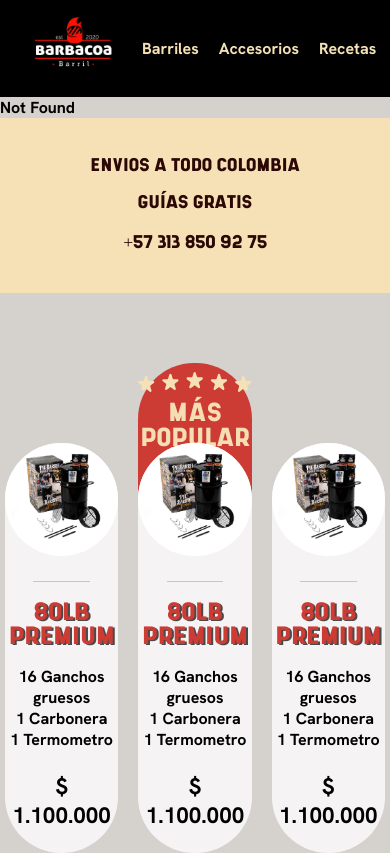
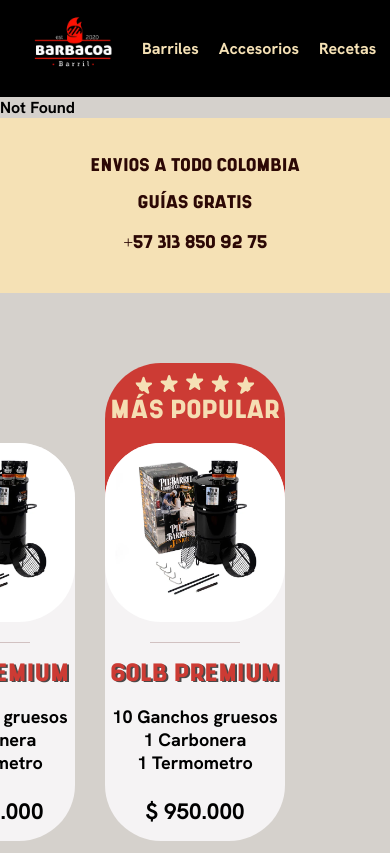
Before and after one commit to SokmarK/BarbacoaReact, a React (Vite) app: page /products in a window 390 px wide. Shown: the top 853 px of the page. Built offline with nearby package versions, Linux system fonts and the light colour scheme.

Commit message:
Cambios responsive 27/11/2024

```diff
--- a/index.html
+++ b/index.html
@@ -3,23 +3,11 @@
     <head>
         <meta charset="UTF-8" />
         <link rel="icon" type="image/svg+xml" href="/vite.svg" />
-        <link
-            rel="stylesheet"
-            href="https://cdnjs.cloudflare.com/ajax/libs/font-awesome/6.0.0-beta3/css/all.min.css"
-            integrity="sha384-k6RqeWeci5ZR/Lv4MR0sA0FfDOM1hXjIF1/7Z3D0Gn2q57v1hCg3Bhf3Kf3iVxj"
-            crossorigin="anonymous"
-        />
-
-        <link
-            rel="stylesheet"
-            href="https://cdn.jsdelivr.net/npm/swiper@11/swiper-bundle.min.css"
-        />
         <meta name="viewport" content="width=device-width, initial-scale=1.0" />
-        <title>Vite + React</title>
+        <title>Barbacoa Barril</title>
     </head>
     <body>
         <div id="root"></div>
         <script type="module" src="/src/main.jsx"></script>
-        <script src="https://cdn.jsdelivr.net/npm/swiper@11/swiper-bundle.min.js"></script>
     </body>
 </html>
--- a/package.json
+++ b/package.json
@@ -12,7 +12,8 @@
   "dependencies": {
     "react": "^18.3.1",
     "react-dom": "^18.3.1",
-    "react-router-dom": "^6.27.0"
+    "react-router-dom": "^6.27.0",
+    "swiper": "^11.1.15"
   },
   "devDependencies": {
     "@eslint/js": "^9.11.1",
--- a/src/components/GridProducts/GridProducts.jsx
+++ b/src/components/GridProducts/GridProducts.jsx
@@ -1,57 +1,70 @@
-import "./GridProducts.scss";
-{
-    /*import React, { useRef, useState } from "react";
+import PropTypes from "prop-types";
 import { Swiper, SwiperSlide } from "swiper/react";
 import "swiper/css";
 import "swiper/css/pagination";
+import { Pagination } from "swiper/modules";
+import "./GridProducts.scss";
 
-import { Pagination } from "swiper/modules";*/
-}
+const products = [
+    {
+        img: "/barbacoaexample.png",
+        title: "80LB PREMIUM",
+        price: "$ 1.100.000",
+        list: ["16 Ganchos gruesos", "1 Carbonera", "1 Termometro"],
+    },
+    {
+        img: "/barbacoaexample.png",
+        title: "60LB PREMIUM",
+        price: "$ 950.000",
+        list: ["10 Ganchos gruesos", "1 Carbonera", "1 Termometro"],
+        popular: true,
+    },
+    {
+        img: "/barbacoaexample.png",
+        title: "50LB PREMIUM",
+        price: "$ 750.000",
+        list: ["10 Ganchos gruesos", "1 Carbonera", "1 Termometro"],
+    },
+];
 
-export default function GridProducts() {
+const ProductCard = ({ img, title, price, list, popular }) => {
     return (
-        <section className="section-first container">
-            <div className="section-first__container">
         <div className="section-first__div">
-                    <img src="/barbacoaexample.png" alt="" />
-                    <hr />
-                    <p className="section-first__p-shrimp">80LB PREMIUM</p>
-                    <ul>
-                        <li>16 Ganchos gruesos</li>
-                        <li>1 Carbonera</li>
-                        <li>1 Termometro</li>
-                    </ul>
-                    <p className="section-first__p-price">$ 1.100.000</p>
-                </div>
-
-                <div className="section-first__div">
+            {popular ? (
                 <div className="section-first__red-div">
                     <img src="/stars.svg" alt="" />
                     <p className="section-first__popular-p">MÁS POPULAR</p>
                 </div>
+            ) : null}
 
-                    <img src="/barbacoaexample.png" alt="" />
+            <img src={img} alt="" />
             <hr />
-                    <p className="section-first__p-shrimp">80LB PREMIUM</p>
+            <p className="section-first__p-shrimp">{title}</p>
             <ul>
-                        <li>16 Ganchos gruesos</li>
-                        <li>1 Carbonera</li>
-                        <li>1 Termometro</li>
+                {list.map((item) => (
+                    <li key={item}>{item}</li>
+                ))}
             </ul>
-                    <p className="section-first__p-price">$ 1.100.000</p>
+            <p className="section-first__p-price">{price}</p>
         </div>
+    );
+};
 
-                <div className="section-first__div">
-                    <img src="/barbacoaexample.png" alt="" />
-                    <hr />
-                    <p className="section-first__p-shrimp">80LB PREMIUM</p>
-                    <ul>
-                        <li>16 Ganchos gruesos</li>
-                        <li>1 Carbonera</li>
-                        <li>1 Termometro</li>
-                    </ul>
-                    <p className="section-first__p-price">$ 1.100.000</p>
-                </div>
+ProductCard.propTypes = {
+    img: PropTypes.string.isRequired,
+    title: PropTypes.string.isRequired,
+    price: PropTypes.string.isRequired,
+    list: PropTypes.array.isRequired,
+    popular: PropTypes.bool,
+};
+
+export default function GridProducts() {
+    return (
+        <section className="section-first container-mobile-swiper">
+            <div className="section-first__container">
+                {products.map((product) => (
+                    <ProductCard key={product.title} {...product} />
+                ))}
             </div>
 
             <div className="section-first__div-button">
@@ -62,25 +75,22 @@ export default function GridProducts() {
 
             {/* ----------- CARRUSEL -----------  */}
 
-            {/*<Swiper
-                slidesPerView={3}
+            <Swiper
+                slidesPerView={2}
                 spaceBetween={30}
-                pagination={{
-                    clickable: true,
-                }}
+                pagination={{ clickable: true }}
                 modules={[Pagination]}
-                className="mySwiper"
-            ></Swiper>
-
-            <SwiperSlide>Slide 1</SwiperSlide>
-            <SwiperSlide>Slide 2</SwiperSlide>
-            <SwiperSlide>Slide 3</SwiperSlide>
-            <SwiperSlide>Slide 4</SwiperSlide>
-            <SwiperSlide>Slide 5</SwiperSlide>
-            <SwiperSlide>Slide 6</SwiperSlide>
-            <SwiperSlide>Slide 7</SwiperSlide>
-            <SwiperSlide>Slide 8</SwiperSlide>
-            <SwiperSlide>Slide 9</SwiperSlide> */}
+                initialSlide={1}
+                loop={true}
+                centeredSlides={true}
+                className="mySwiper "
+            >
+                {products.map((product) => (
+                    <SwiperSlide key={product.title}>
+                        <ProductCard {...product} />
+                    </SwiperSlide>
+                ))}
+            </Swiper>
         </section>
     );
 }
--- a/src/components/GridProducts/GridProducts.scss
+++ b/src/components/GridProducts/GridProducts.scss
@@ -1,5 +1,4 @@
 .section-first {
-    margin-top: 150px;
 
     &__container {
         display: grid;
@@ -90,21 +89,17 @@
         width: 50%;
         margin: 20px auto;
     }
-
-
+}
 
 .swiper {
     width: 100%;
     height: 100%;
+    display: none !important;
 }
 
 .swiper-slide {
     text-align: center;
     font-size: 18px;
-        background: #fff;
-        display: flex;
-        justify-content: center;
-        align-items: center;
 }
 
 .swiper-slide img {
@@ -113,4 +108,75 @@
     height: 100%;
     object-fit: cover;
 }
+
+.swiper-slide {
+    .section-first__div {
+        margin-top: 80px;
     }
+}
+
+.swiper-pagination {
+    margin-top: 20px ;
+    position: relative;
+}
+
+.swiper-pagination-bullet {
+    width: 15px;
+    height: 15px;
+    background: var(--color-red-dark);
+}
+.swiper-pagination-bullet-active {
+    background-color: var(--color-red);
+}
+
+@media (min-width: 667px) and (max-width: 970px) {
+    .section-first__red-div {
+        .section-first__popular-p {
+            font-size: 20px;
+        }
+
+        img {
+            margin-top: 15px;
+            width: 100px;
+        }
+    }
+}
+
+@media (min-width: 0px) and (max-width: 665px) {
+    .swiper {
+        display: block !important;
+    }
+
+    .section-first__container {
+        display: none;
+    }
+
+    .section-first {
+        margin-top: 70px;
+        margin-bottom: 70px;
+    }
+
+    .section-first__red-div {
+        img {
+            width: 120px;
+            margin: auto;
+            padding-top: 10px;
+        }
+    }
+
+    .section-first__p-price{
+        padding-bottom: 15px;
+    }
+
+}
+
+@media (min-width: 665px) {
+    .container-mobile-swiper {
+        width: 100%;
+        max-width: 1124px;
+        margin: 0 auto;
+    }
+    .section-first{
+        margin-top: 120px !important;
+    }
+}
--- a/src/components/Ourclients/Ourclients.jsx
+++ b/src/components/Ourclients/Ourclients.jsx
@@ -8,7 +8,7 @@ export default function Ourclients() {
                 <h1>NUESTROS CLIENTES</h1>
             </div>
 
-            <div className="section-clients__div-cards container">
+            <div className="section-clients__div-cards ">
                 <div className="section-clients__card">
                     <img src="./marks.svg" alt="" />
                     <p>
--- a/src/components/Ourclients/Ourclients.scss
+++ b/src/components/Ourclients/Ourclients.scss
@@ -50,7 +50,7 @@
     }
 }
 
-@media (max-width: 414px) and (max-width: 640px) {
+@media (max-width: 665px) {
     .section-clients__div-cards {
         display: block;
 
--- a/src/index.scss
+++ b/src/index.scss
@@ -27,7 +27,6 @@
     font-style: normal;
 }
 
-
 body {
     background-color: var(--color-gray-light);
     font-family: "hanken", sans-serif;
@@ -48,7 +47,7 @@ html {
     margin: 0 auto;
 }
 
-button{
+button {
     cursor: pointer;
     transition: background-color 0.3s ease, transform 0.3s ease;
 }
@@ -58,10 +57,28 @@ button:hover {
     transform: scale(0.9);
 }
 
-@media (max-width : 414px) and (max-width : 640px){
-
-.container{
-    max-width: 380px;
+@media (min-width: 0px) and (max-width: 665px) {
+    .container {
+        max-width: 380px;
+    }
 }
 
+@media (min-width: 666px) {
+    .container {
+        max-width: 70%;
+    }
 }
+
+@media (min-width: 667px) {
+    .container {
+        width: 100%;
+        max-width: 1124px;
+        margin: 0 auto;
+    }
+}
+
+@media (min-width: 0px) and (max-width: 1120px) {
+    .swiper-container {
+        max-width: 380px;
+    }
+}
--- a/src/pages/Home.jsx
+++ b/src/pages/Home.jsx
@@ -3,7 +3,7 @@ import "./Home.scss";
 export default function Home() {
     return (
         <section className="section">
-            <div className="container">
+            <div className="container mobile-home-container">
                 <div className="section__max">
                     <div className="section__div">
                         <p className="section__pneu">TU BUSQUEDA ACABÓ</p>
--- a/src/pages/Products.scss
+++ b/src/pages/Products.scss
@@ -19,7 +19,7 @@
     color: var(--color-red-dark);
 }
 
-@media (max-width : 414px) and (max-width : 640px) {
+@media (min-width : 0px) and (max-width : 665px) {
     .sect {
         text-align: center;
     }
```
Also changed, not shown: src/pages/Home.scss (+28 -17 lines), 1 other file (tests, documents, lock files or other folders). Lines whose indentation alone changed are shown as unchanged.
